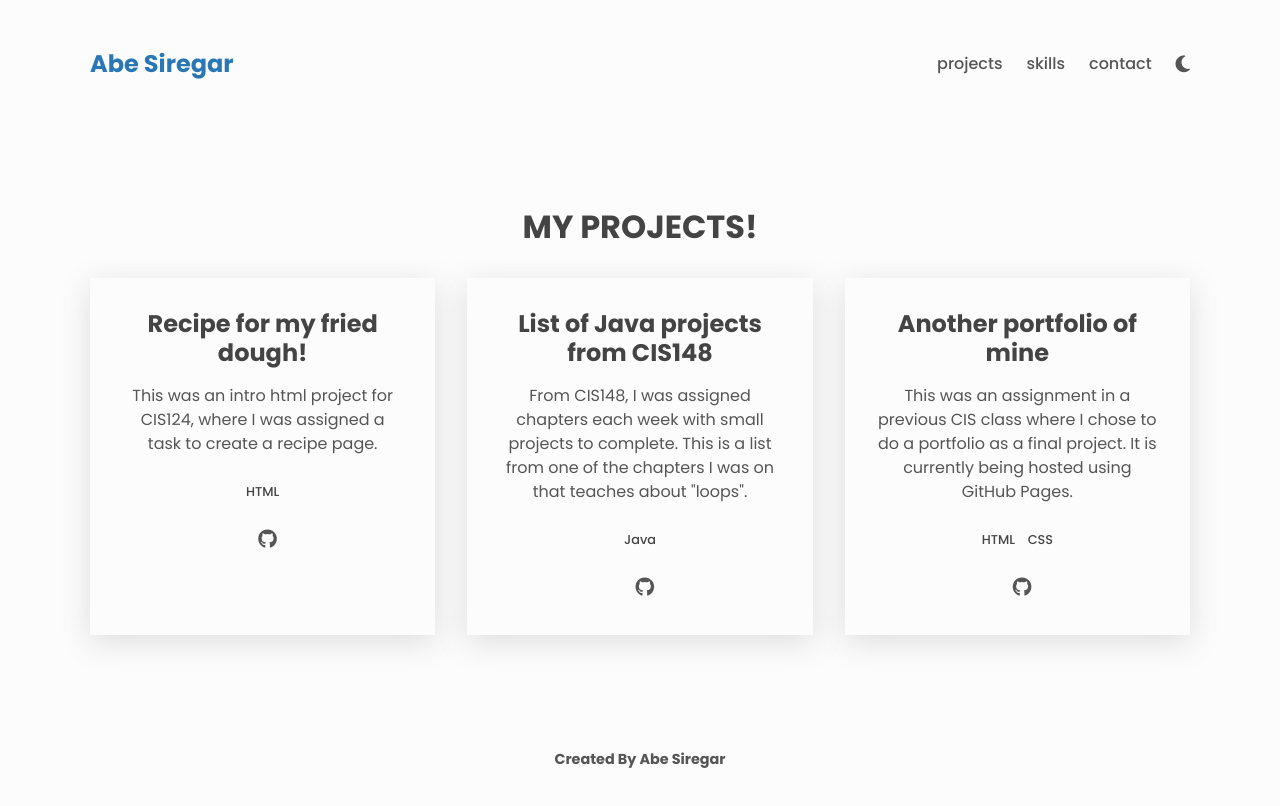
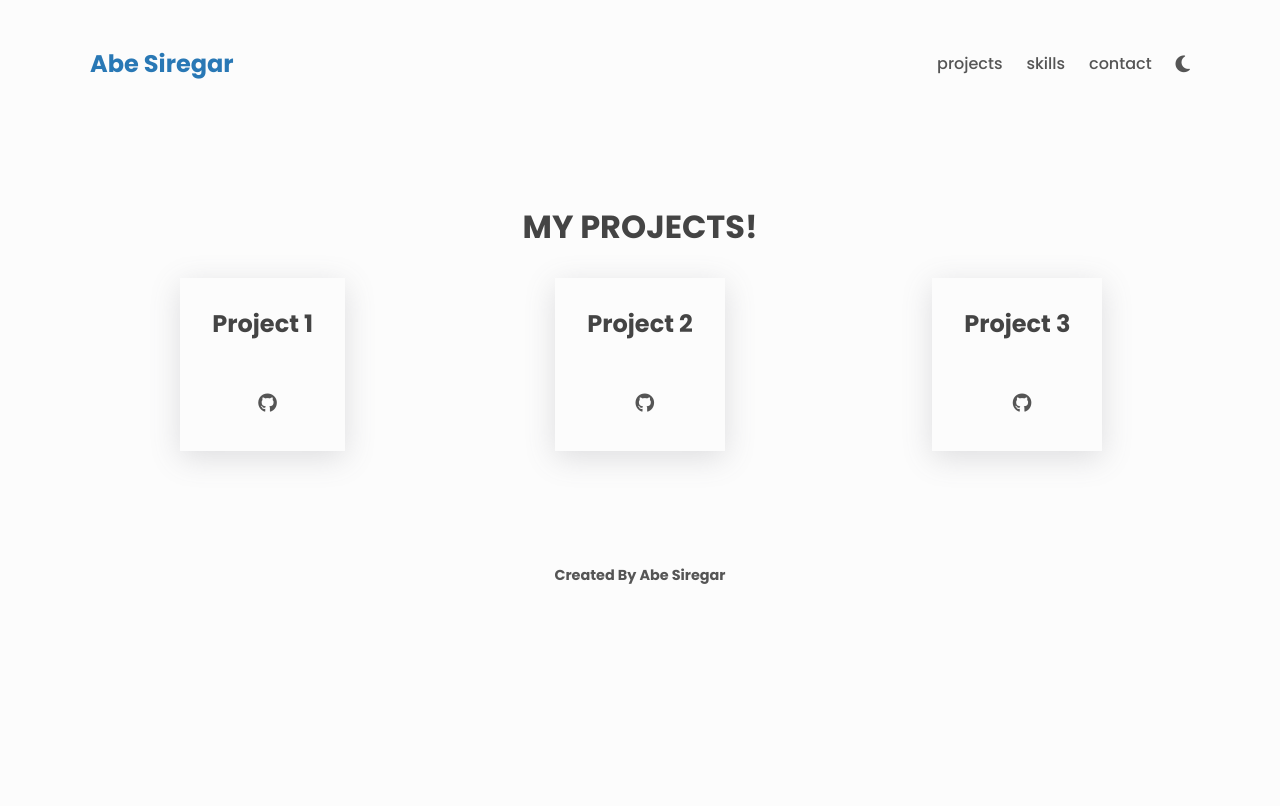
Before and after one commit to abesiregar/ePortfolio-2, a plain HTML site: page project.html in a window 1280 px wide. Drawn offline with Linux system fonts and the light colour scheme.

Commit message:
new resume and edits

```diff
--- a/project.html
+++ b/project.html
@@ -50,47 +50,43 @@
 
         <div class="projects__grid">
           <div class="project">
-            <h3>Recipe for my fried dough!</h3>
+            <h3>Project 1</h3>
             <p class="project__description">
-              This was an intro html project for CIS124, where I was assigned a task to create a recipe page.
             </p>
 
             <ul class="project__stack">
-              <li class="project__stack-item">HTML</li>
+              <li class="project__stack-item"></li>
             </ul>
 
-            <a href="https://github.com/abesiregar/CIS124_Spring2023/blob/main/Recipe/Recipe.html.html" aria-label="source code" class="link link--icon">
+            <a href="" aria-label="source code" class="link link--icon"> <!-- put links after the href  -->
               <i aria-hidden="true" class="fab fa-github"></i>
             </a>
           </div>
 
           <div class="project">
-            <h3>List of Java projects from CIS148</h3>
+            <h3>Project 2</h3>
             <p class="project__description">
-              From CIS148, I was assigned chapters each week with small projects to complete. This is a list from one of the chapters I was on that teaches about "loops".
             </p>
 
             <ul class="project__stack">
-              <li class="project__stack-item">Java</li>
+              <li class="project__stack-item"></li>
             </ul>
 
-            <a href="https://github.com/greatbaycc/cis148-zylab-chapter-5-abesiregar" aria-label="source code" class="link link--icon">
+            <a href="" aria-label="source code" class="link link--icon"> <!-- put links after the href  -->
               <i aria-hidden="true" class="fab fa-github"></i>
             </a>
           </div>
 
           <div class="project">
-            <h3>Another portfolio of mine</h3>
+            <h3>Project 3</h3>
             <p class="project__description">
-              This was an assignment in a previous CIS class where I chose to do a portfolio as a final project. It is currently being hosted using GitHub Pages.
             </p>
 
             <ul class="project__stack">
-              <li class="project__stack-item">HTML</li>
-              <li class="project__stack-item">CSS</li>
+              <li class="project__stack-item"></li>
             </ul>
 
-            <a href="https://abesiregar.github.io/ePortfolio/" aria-label="source code" class="link link--icon">
+            <a href="" aria-label="source code" class="link link--icon"> <!-- put links after the href  -->
               <i aria-hidden="true" class="fab fa-github"></i>
             </a>
           </div>
```
Also changed, not shown: contacts.html (+3 -3 lines), index.html (+1 -1 lines), 1 other file.
